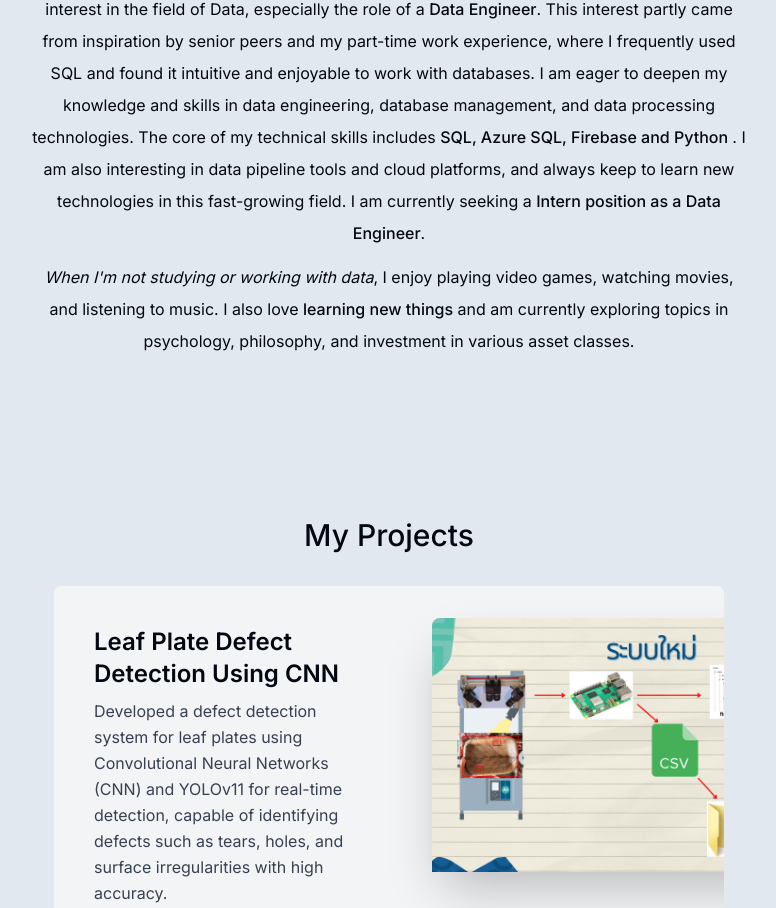
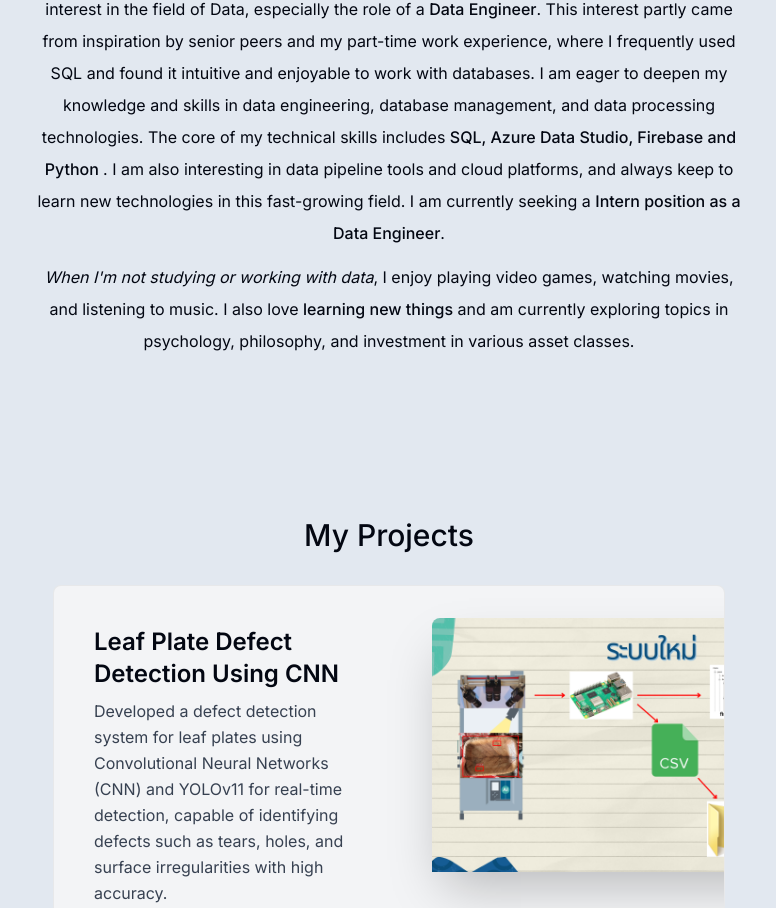
Before and after one commit to phonlapatS/Portfolio-with-React-Nextjs, a Next.js app: page / in a window 1280 px wide. Shown: the part 1259-2167 px from the top of the page, without its empty margins (251-1027 px from the left). Built offline with nearby package versions, Linux system fonts and the light colour scheme.

Commit message:
Edit about content

```diff
--- a/components/about.tsx
+++ b/components/about.tsx
@@ -31,7 +31,7 @@ export default function About() {
         engineering, database management, and data processing technologies. The
         core of my technical skills includes{" "}
         <span className="font-medium">
-         SQL, Azure SQL, Firebase and Python {/* Apache Airflow */}
+         SQL, Azure Data Studio, Firebase and Python {/* Apache Airflow */}
         </span>. I am also interesting in data pipeline tools and cloud platforms, and
         always keep to learn new technologies in this fast-growing field.
         I am currently seeking a{" "}
```
